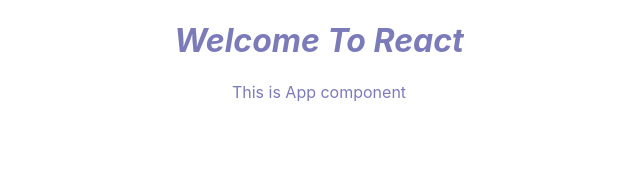
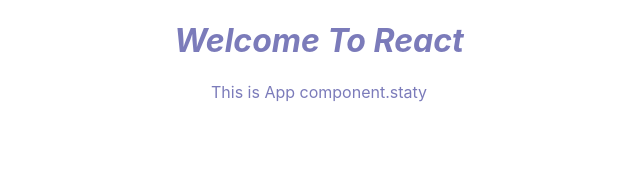
Before and after one commit to sjoshi704/reactpractice, a React (Create React App) app: page / in a window 1280 px wide. Shown: the top 172 px of the page, without its empty margins (321-961 px from the left). Built offline with nearby package versions, Linux system fonts and the light colour scheme.

Commit message:
new line added in app component

```diff
--- a/src/App.js
+++ b/src/App.js
@@ -19,7 +19,7 @@
         </a>
       </header> */}
       <h1 className='heading'><i> Welcome To React</i> </h1>
-      <p> This is App component</p>
+      <p> This is App component.staty</p>
     </div>
   );
 }
```
